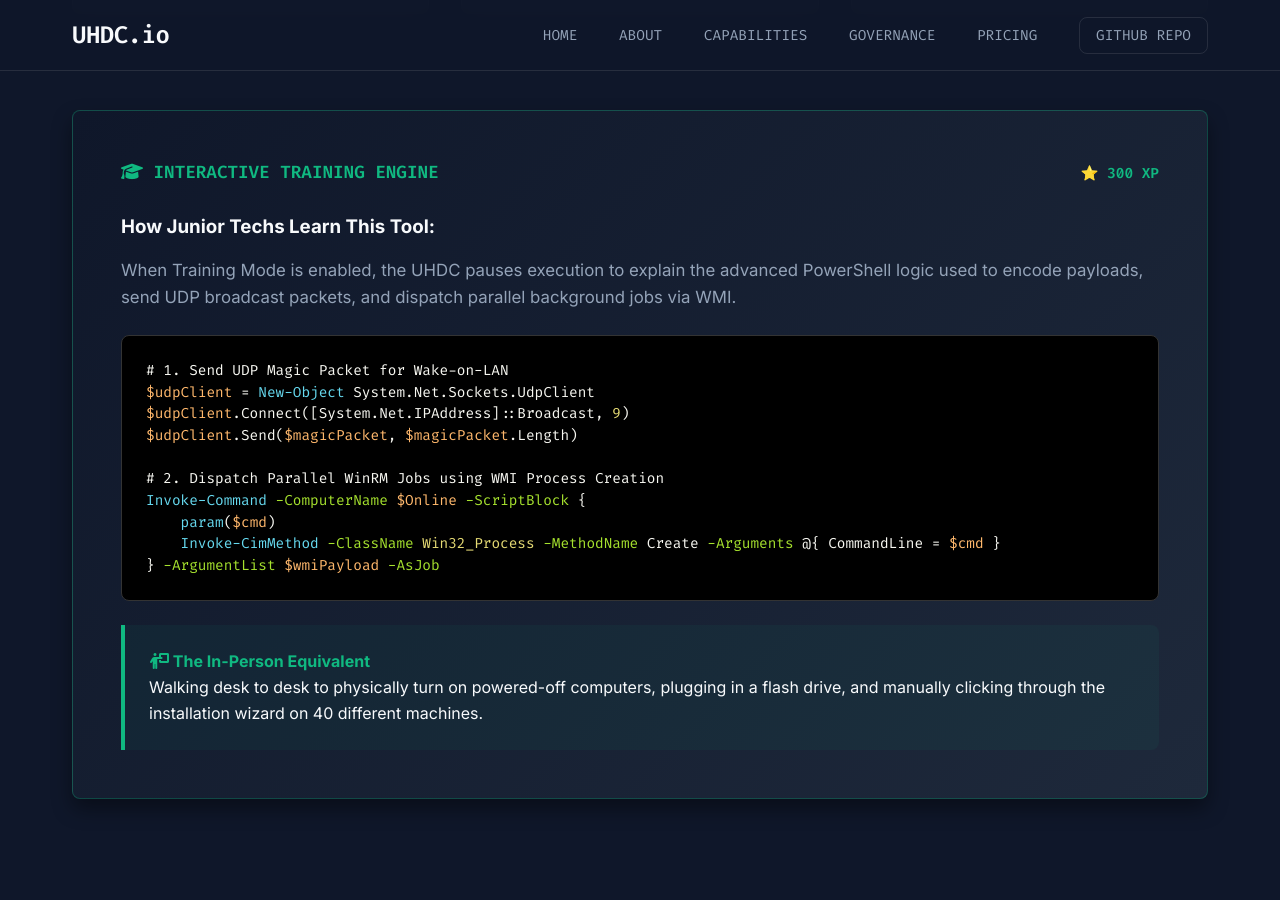
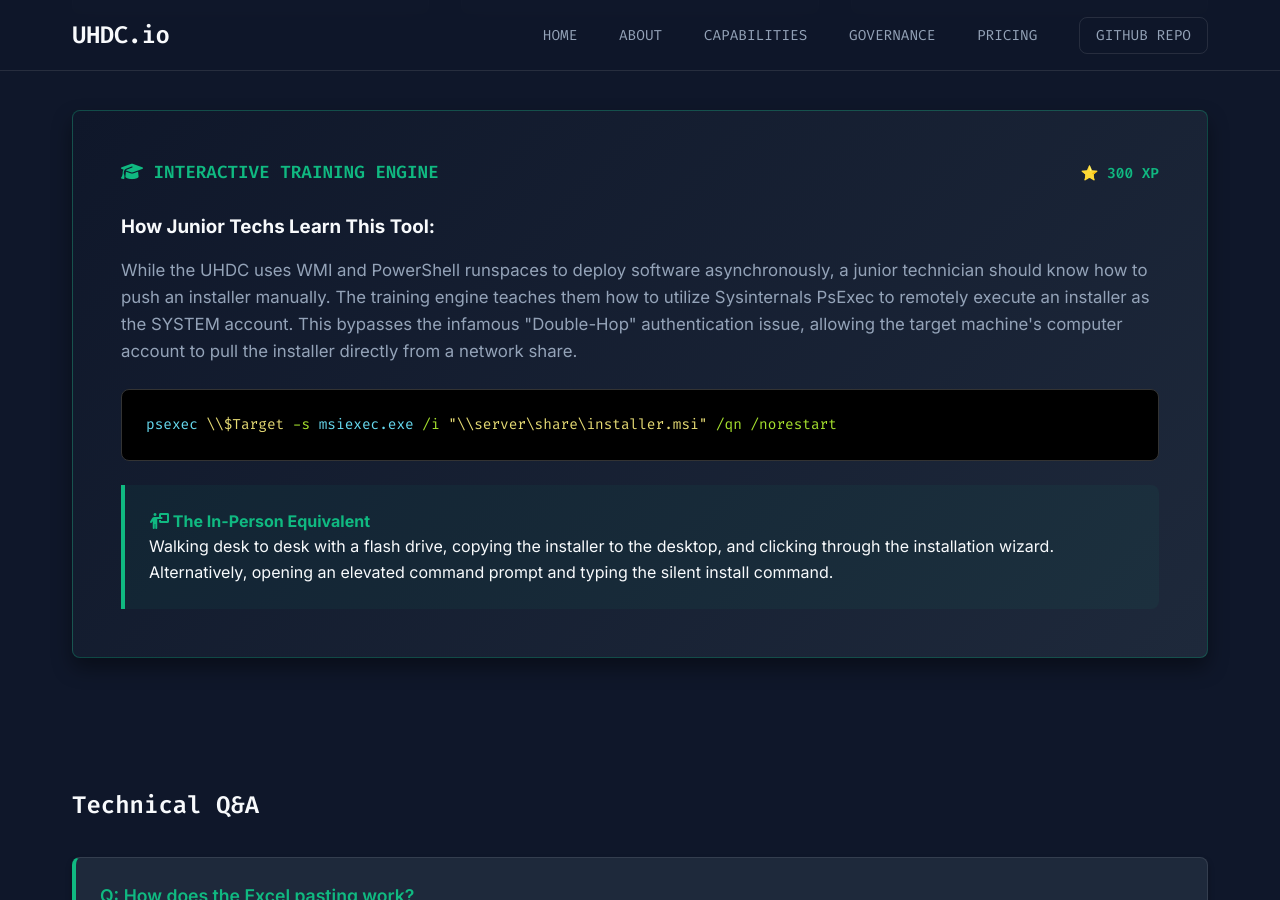
Before and after one commit to BobbyBurnsy/UHDC.io, a Jekyll site: the page built from zero-touch-software-deployment.html, in a window 1280 px wide and 900 px high, scrolled down 1246 px. Built offline with Jekyll 4.4.1, drawn with Linux system fonts in a browser that asks for light colours.

Commit message:
Update zero-touch-software-deployment.html

```diff
--- a/zero-touch-software-deployment.html
+++ b/zero-touch-software-deployment.html
@@ -84,25 +84,16 @@ title: "Zero-Touch Software Deployment"
 
         <h3 style="color: var(--text-primary); margin-bottom: 1rem;">How Junior Techs Learn This Tool:</h3>
         <p style="color: var(--text-secondary); font-size: 1.05rem; line-height: 1.6; margin-bottom: 1.5rem;">
-            When Training Mode is enabled, the UHDC pauses execution to explain the advanced PowerShell logic used to encode payloads, send UDP broadcast packets, and dispatch parallel background jobs via WMI.
+            While the UHDC uses WMI and PowerShell runspaces to deploy software asynchronously, a junior technician should know how to push an installer manually. The training engine teaches them how to utilize Sysinternals PsExec to remotely execute an installer as the SYSTEM account. This bypasses the infamous "Double-Hop" authentication issue, allowing the target machine's computer account to pull the installer directly from a network share.
         </p>
 
         <div class="mock-code">
-            <span class="text-muted"># 1. Send UDP Magic Packet for Wake-on-LAN</span><br>
-            <span class="var">$udpClient</span> = <span class="cmd">New-Object</span> System.Net.Sockets.UdpClient<br>
-            <span class="var">$udpClient</span>.Connect([System.Net.IPAddress]::Broadcast, <span class="str">9</span>)<br>
-            <span class="var">$udpClient</span>.Send(<span class="var">$magicPacket</span>, <span class="var">$magicPacket</span>.Length)<br><br>
-
-            <span class="text-muted"># 2. Dispatch Parallel WinRM Jobs using WMI Process Creation</span><br>
-            <span class="cmd">Invoke-Command</span> <span class="param">-ComputerName</span> <span class="var">$Online</span> <span class="param">-ScriptBlock</span> {<br>
-            &nbsp;&nbsp;&nbsp;&nbsp;<span class="cmd">param</span>(<span class="var">$cmd</span>)<br>
-            &nbsp;&nbsp;&nbsp;&nbsp;<span class="cmd">Invoke-CimMethod</span> <span class="param">-ClassName</span> <span class="str">Win32_Process</span> <span class="param">-MethodName</span> Create <span class="param">-Arguments</span> @{ CommandLine = <span class="var">$cmd</span> }<br>
-            } <span class="param">-ArgumentList</span> <span class="var">$wmiPayload</span> <span class="param">-AsJob</span>
+            <span class="cmd">psexec</span> <span class="str">\\$Target</span> <span class="param">-s</span> <span class="cmd">msiexec.exe</span> <span class="param">/i</span> <span class="str">"\\server\share\installer.msi"</span> <span class="param">/qn /norestart</span>
         </div>
 
         <div class="mock-inperson" style="border-left-color: var(--accent-green); background: rgba(16, 185, 129, 0.05);">
             <h4 style="color: var(--accent-green);"><i class="fa-solid fa-person-chalkboard"></i> The In-Person Equivalent</h4>
-            <p>Walking desk to desk to physically turn on powered-off computers, plugging in a flash drive, and manually clicking through the installation wizard on 40 different machines.</p>
+            <p>Walking desk to desk with a flash drive, copying the installer to the desktop, and clicking through the installation wizard. Alternatively, opening an elevated command prompt and typing the silent install command.</p>
         </div>
     </div>
 </section>
```
